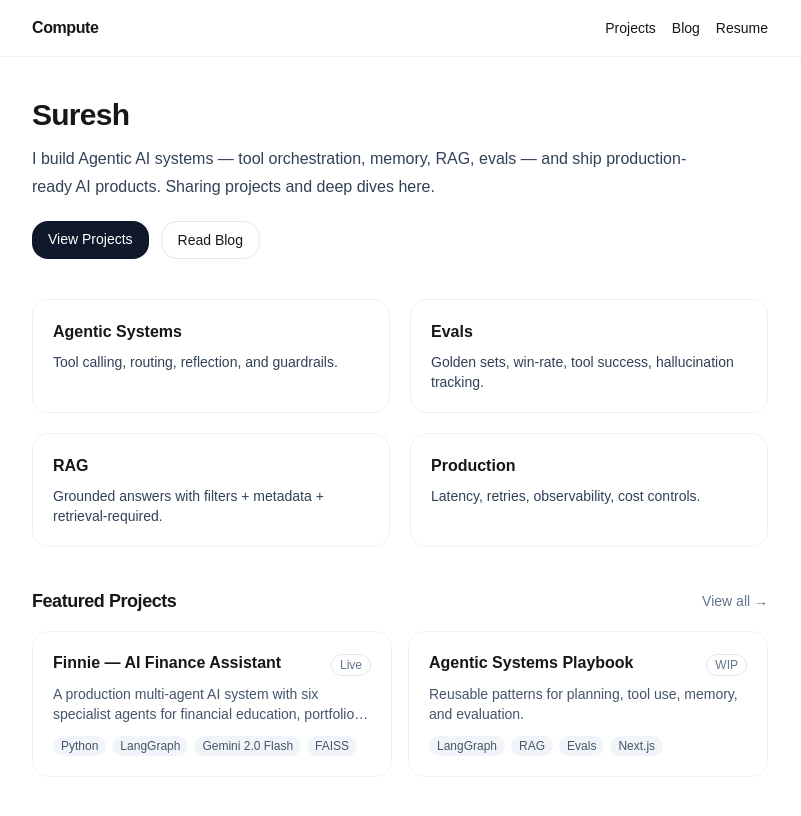
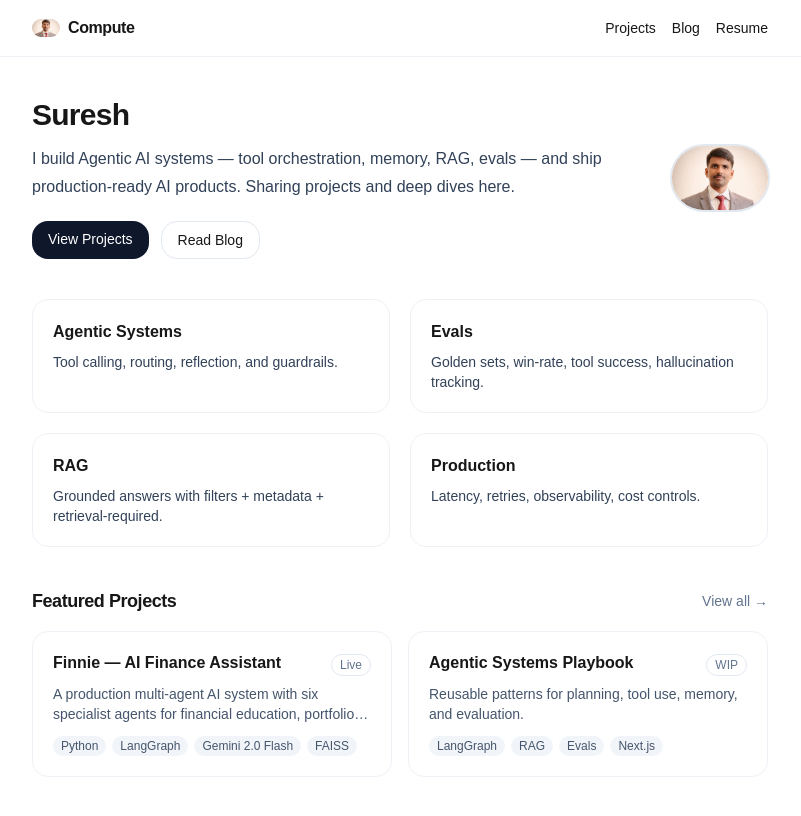
Before and after one commit to sureshkm-ai/compute, a Next.js app: page / in a window 1280 px wide. Shown: the whole page, without its empty margins (240-1041 px from the left). Built offline with nearby package versions, Linux system fonts and the light colour scheme.

Commit message:
add profile photo

```diff
--- a/src/app/page.tsx
+++ b/src/app/page.tsx
@@ -1,4 +1,5 @@
 import Link from "next/link";
+import Image from "next/image";
 import { getAllMeta } from "@/lib/content";
 
 export default function HomePage() {
@@ -6,7 +7,8 @@ export default function HomePage() {
 
   return (
     <div className="space-y-10">
-      <section className="space-y-3">
+      <section className="flex flex-col-reverse items-start gap-6 sm:flex-row sm:items-center sm:justify-between">
+        <div className="space-y-3">
           <h1 className="text-3xl font-semibold tracking-tight">Suresh</h1>
           <p className="max-w-2xl leading-7 text-slate-700 dark:text-slate-300">
             I build Agentic AI systems — tool orchestration, memory, RAG, evals — and ship production-ready AI products. Sharing projects and deep dives here.
@@ -20,6 +22,16 @@ export default function HomePage() {
               Read Blog
             </Link>
           </div>
+        </div>
+
+        <Image
+          src="/images/suresh.jpeg"
+          alt="Suresh"
+          width={96}
+          height={96}
+          className="shrink-0 rounded-full object-cover ring-2 ring-slate-200 dark:ring-slate-700"
+          priority
+        />
       </section>
 
       <section className="grid gap-5 sm:grid-cols-2">
--- a/src/components/SiteHeader.tsx
+++ b/src/components/SiteHeader.tsx
@@ -1,10 +1,18 @@
 import Link from "next/link";
+import Image from "next/image";
 
 export default function SiteHeader() {
   return (
     <header className="border-b border-slate-200/60 dark:border-slate-800">
       <div className="mx-auto flex max-w-3xl items-center justify-between px-4 py-4">
-        <Link href="/" className="font-semibold tracking-tight hover:opacity-90">
+        <Link href="/" className="flex items-center gap-2 font-semibold tracking-tight hover:opacity-90">
+          <Image
+            src="/images/suresh.jpeg"
+            alt="Suresh"
+            width={28}
+            height={28}
+            className="rounded-full object-cover"
+          />
           Compute
         </Link>
 
```
Also changed, not shown: public/images/suresh.jpeg (added). Lines whose indentation alone changed are shown as unchanged.
